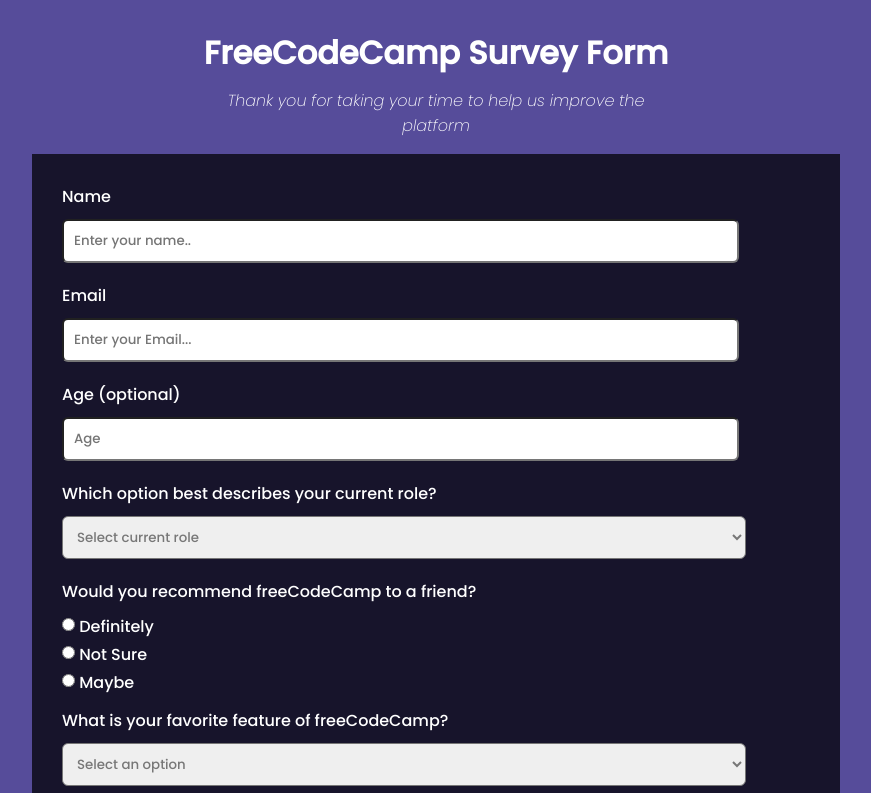
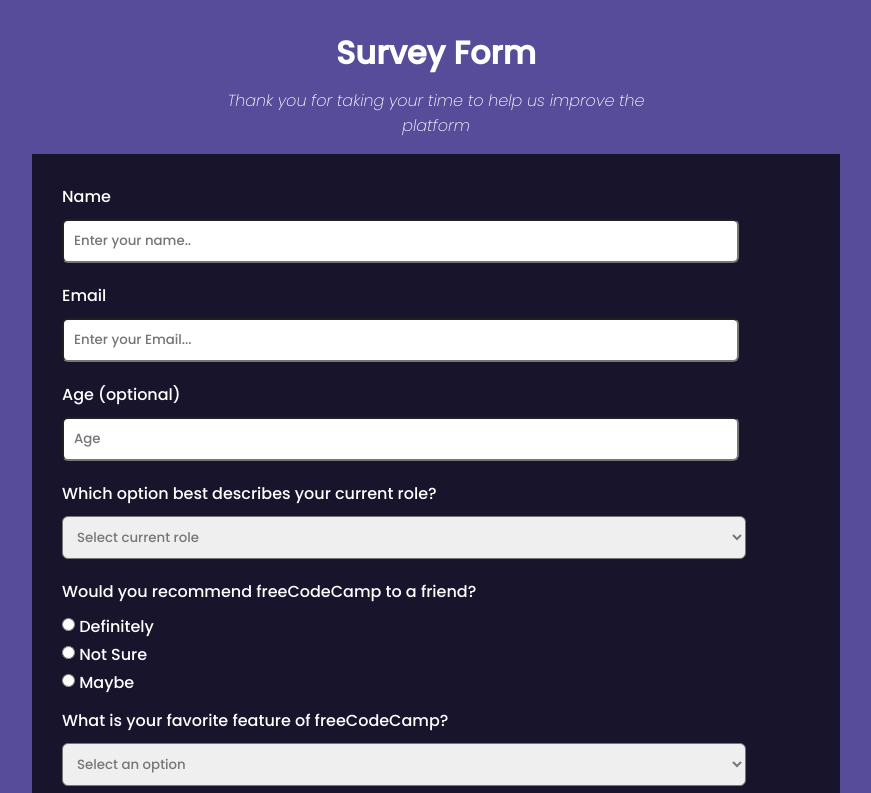
Before and after one commit to CalyWorld/Survey-form, a plain HTML site: page index.html in a window 1280 px wide. Shown: the top 793 px of the page, without its empty margins (212-1083 px from the left). Drawn offline with Linux system fonts and the light colour scheme.

Commit message:
Update index.html

```diff
--- a/index.html
+++ b/index.html
@@ -10,7 +10,7 @@
 
   <body>
     <header>
-    <h1 id="title">FreeCodeCamp Survey Form</h1>
+    <h1 id="title">Survey Form</h1>
     <p id="description">Thank you for taking your time to help us improve the <br>platform</p>
         </header>
 
```
